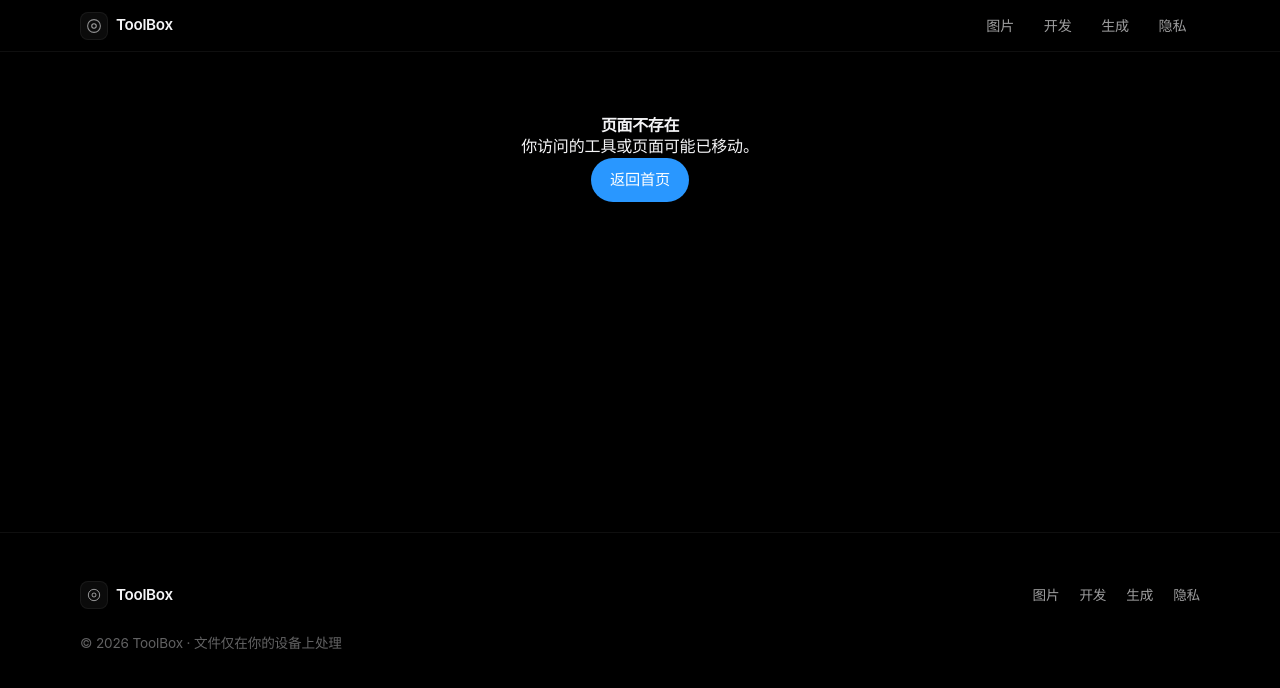
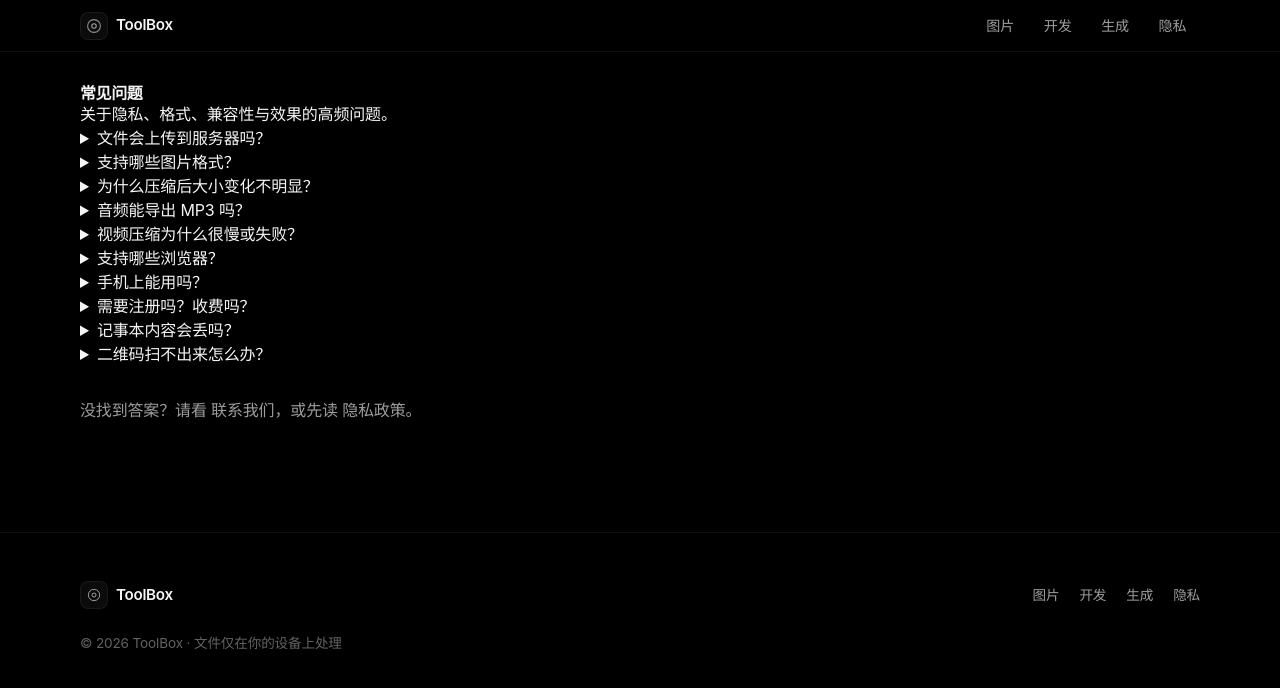
Before and after one commit to ccy54185-byte/toolbox, a Next.js app: page /faq in a window 1280 px wide. Before the commit this address had no page. Shown: the top 688 px of the page. Built offline with nearby package versions, Linux system fonts and the light colour scheme.

Commit message:
docs: AdSense/SEO ops pages

```diff
--- /dev/null
+++ b/src/app/faq/page.tsx
@@ -0,0 +1,82 @@
+import type { Metadata } from "next";
+import Link from "next/link";
+import { SITE } from "@/lib/categories";
+
+export const metadata: Metadata = {
+  title: "常见问题",
+  description: `${SITE.name} FAQ：文件是否上传、支持格式、压缩效果、浏览器兼容性等。`,
+  alternates: { canonical: "/faq/" },
+};
+
+const FAQS = [
+  {
+    q: "文件会上传到服务器吗？",
+    a: "不会。核心工具在浏览器本地用 Canvas / Web Audio / Web Crypto 等完成处理。文件默认只在你的设备上，处理完由你下载结果。",
+  },
+  {
+    q: "支持哪些图片格式？",
+    a: "常见 JPG、PNG、WebP、GIF、BMP 一般可解码。HEIC 等取决于系统与浏览器；若失败请先转换为 JPG/PNG。",
+  },
+  {
+    q: "为什么压缩后大小变化不明显？",
+    a: "PNG 再压为 PNG 往往收益有限；改用 JPEG/WebP、降低质量或限制最大宽度通常更明显。已是高压缩图片可提升空间很小。",
+  },
+  {
+    q: "音频能导出 MP3 吗？",
+    a: "浏览器本地没有稳定可靠的 MP3 编码器。我们导出 WAV，兼容性好；需要 MP3 可再用桌面软件转换。",
+  },
+  {
+    q: "视频压缩为什么很慢或失败？",
+    a: "浏览器通过播放+录制方式处理，耗时约等于视频时长，且受编码器限制。大视频建议用专业桌面工具。",
+  },
+  {
+    q: "支持哪些浏览器？",
+    a: "推荐最新 Chrome、Edge、Firefox、Safari。请保持浏览器更新；部分旧浏览器可能不支持 WebP 导出或某些 Web API。",
+  },
+  {
+    q: "手机上能用吗？",
+    a: "可以。页面已做响应式。超大文件会受手机内存限制，建议先缩小尺寸或改用电脑。",
+  },
+  {
+    q: "需要注册吗？收费吗？",
+    a: "不需要注册，核心工具免费。我们可能展示广告以维持托管成本，广告不会挡住工具按钮。",
+  },
+  {
+    q: "记事本内容会丢吗？",
+    a: "记事本保存在本机浏览器 LocalStorage。清除站点数据、更换浏览器或设备都会导致内容消失，请自行备份重要文字。",
+  },
+  {
+    q: "二维码扫不出来怎么办？",
+    a: "请保证足够对比与留白，避免在浅色背景上用过浅颜色。可调高导出清晰度后重新下载 PNG。",
+  },
+];
+
+export default function FaqPage() {
+  return (
+    <div className="tool-page legal-page">
+      <h1 className="legal-title">常见问题</h1>
+      <p className="legal-lead">关于隐私、格式、兼容性与效果的高频问题。</p>
+
+      <div className="legal-faq">
+        {FAQS.map((item) => (
+          <details key={item.q} className="legal-faq-item">
+            <summary>{item.q}</summary>
+            <p>{item.a}</p>
+          </details>
+        ))}
+      </div>
+
+      <p style={{ marginTop: "2rem", color: "var(--text-secondary)" }}>
+        没找到答案？请看{" "}
+        <Link href="/contact/" className="legal-link">
+          联系我们
+        </Link>
+        ，或先读{" "}
+        <Link href="/privacy/" className="legal-link">
+          隐私政策
+        </Link>
+        。
+      </p>
+    </div>
+  );
+}
```
